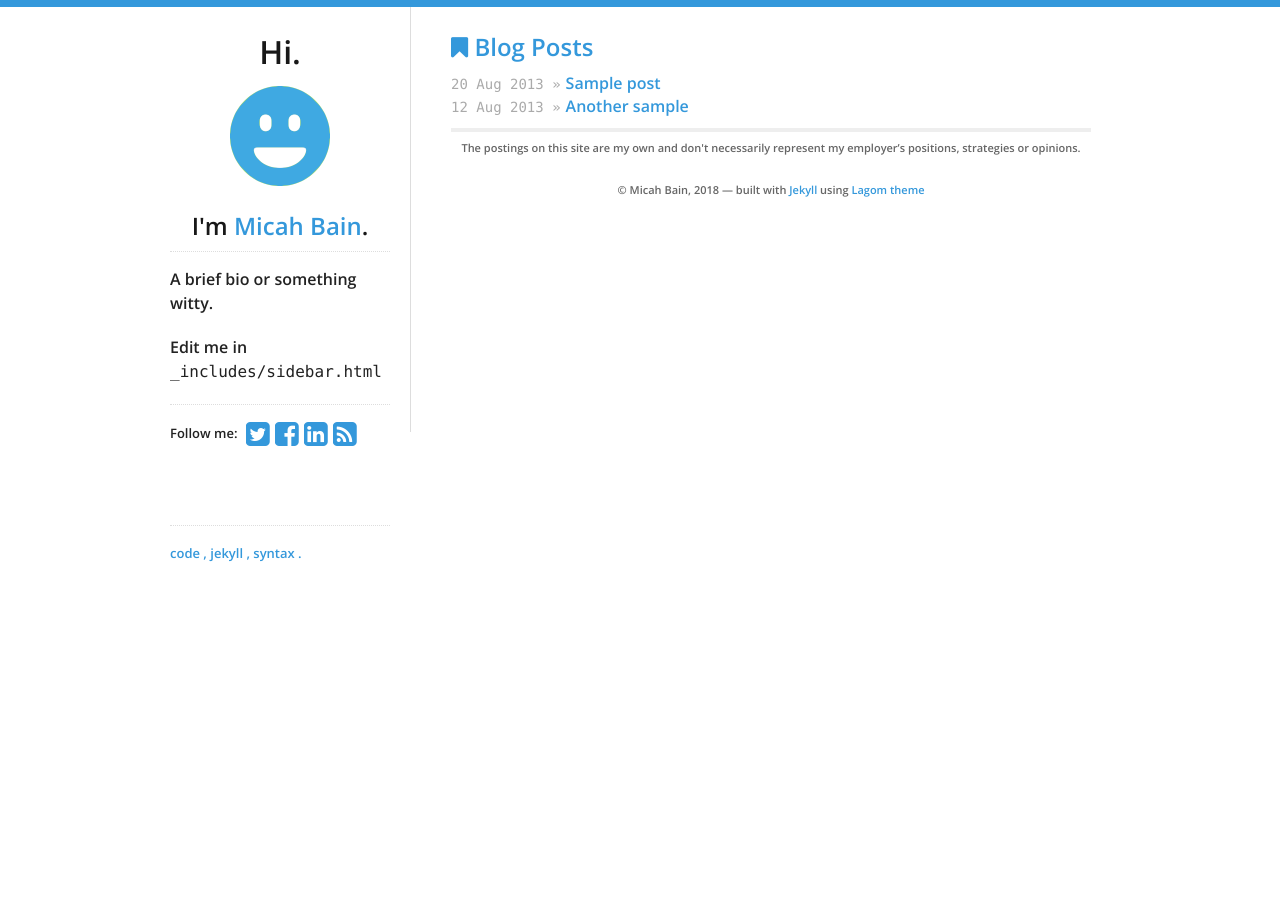
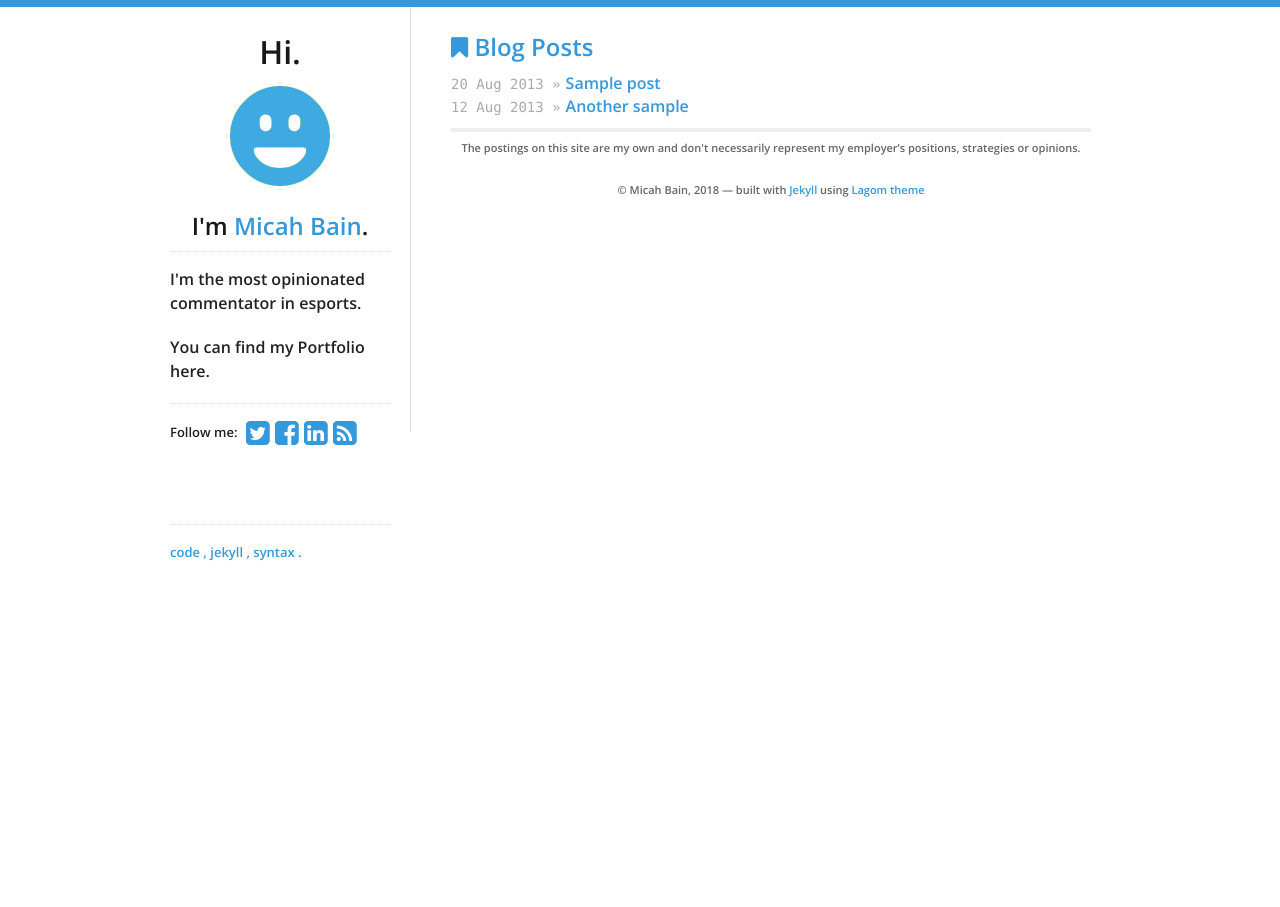
Before and after one commit to MicahBain/lagom-master, a Jekyll site: the page built from index.html, in a window 1280 px wide. Built offline with Jekyll 4.4.1, drawn with Linux system fonts in a browser that asks for light colours; nearby versions of some CDN libraries.

Commit message:
Update sidebar.html

```diff
--- a/_includes/sidebar.html
+++ b/_includes/sidebar.html
@@ -9,9 +9,9 @@
   </a>
   <h2>I'm <a href="/">{{ site.data.theme.name }}</a>.</h2>
   <div id="bio">
-    <p>A brief bio or something witty.</p>
+    <p>I'm the most opinionated commentator in esports.</p>
     <p>
-      Edit me in <code>_includes/sidebar.html</code>
+      You can find my Portfolio here.
     </p>
   </div>
   <div id="social">
```
